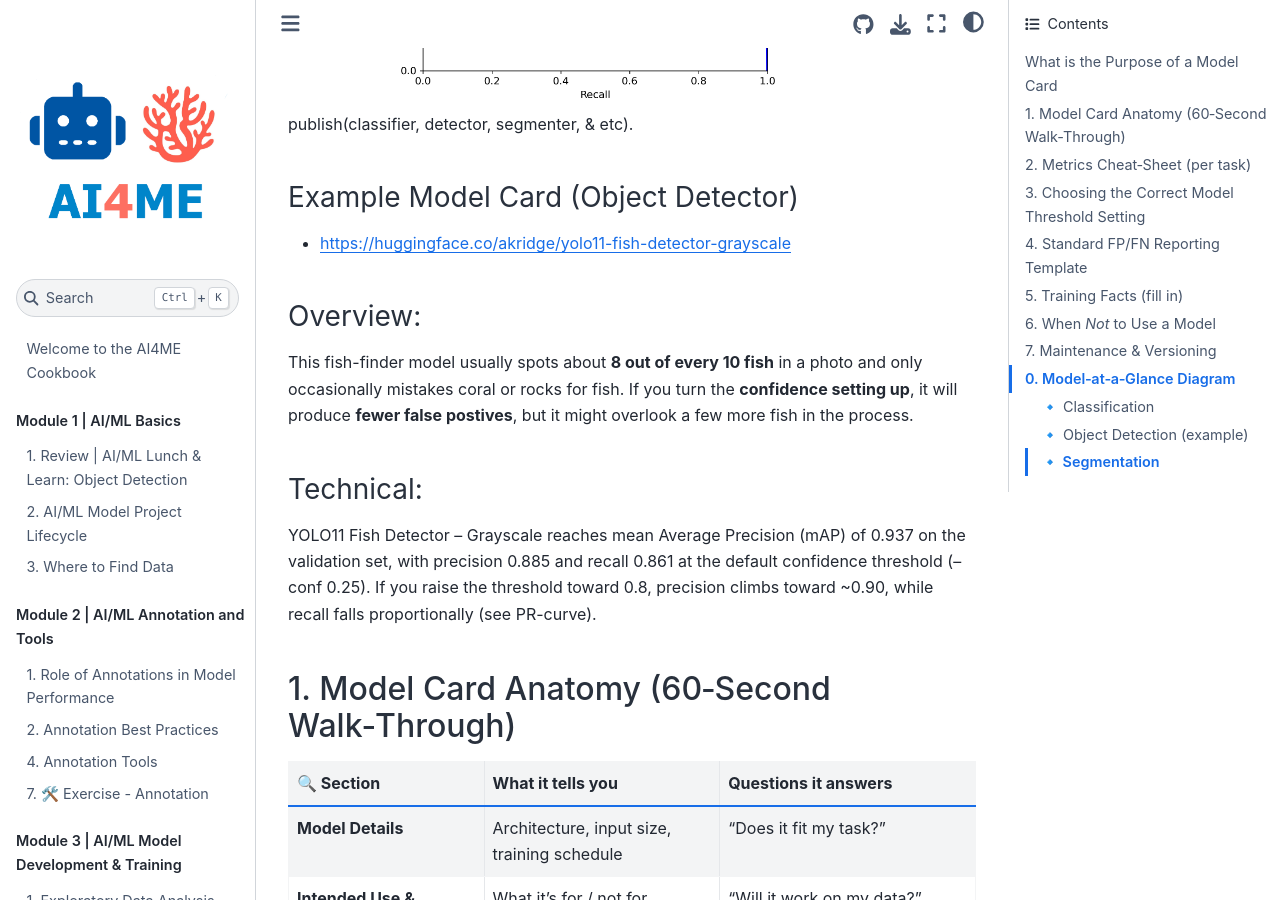
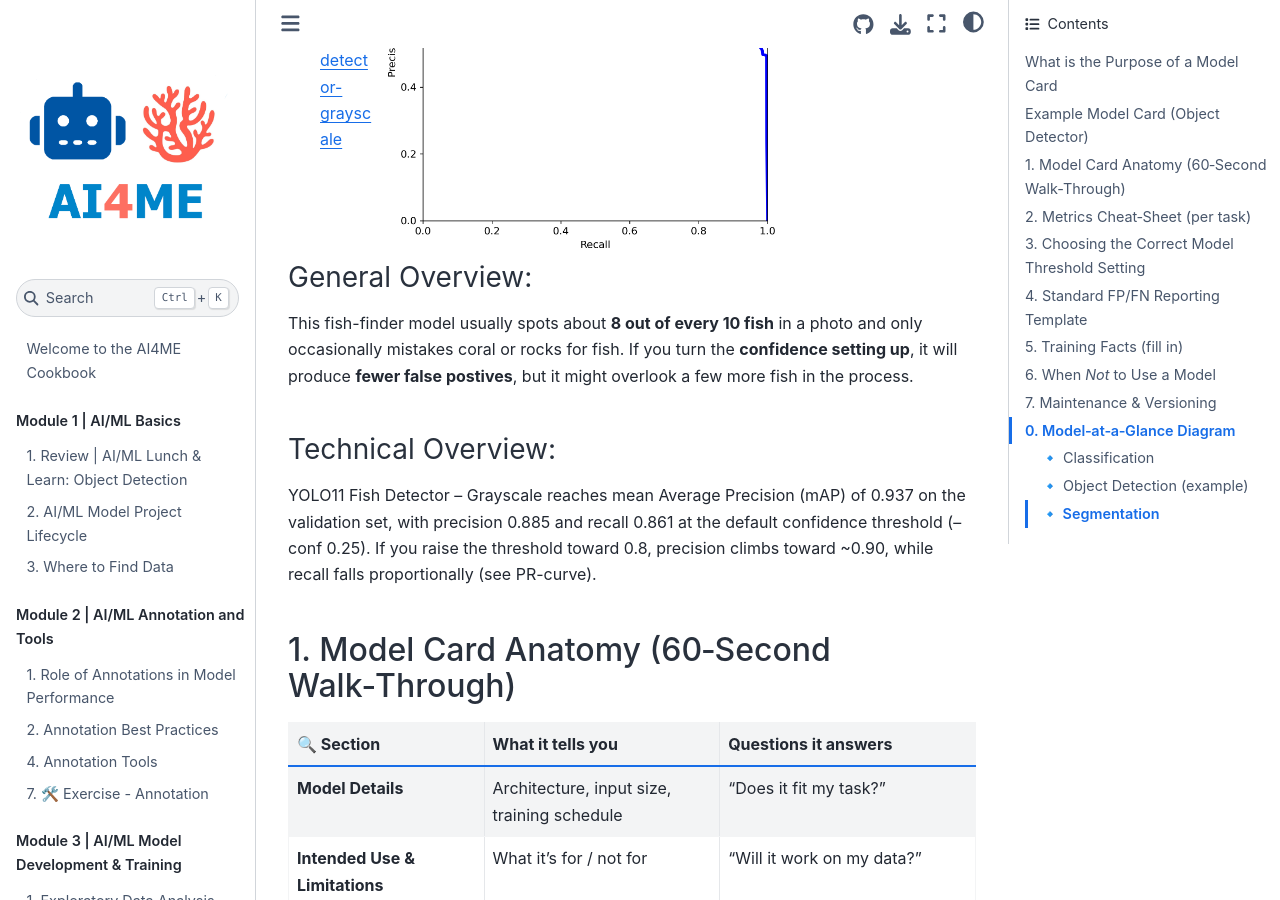
Before and after one commit to MichaelAkridge-NOAA/ai4me-cookbook, a Jupyter Book: the page built from content/04_model_card.md, in a window 1280 px wide and 900 px high, scrolled down 551 px. Built offline with Jupyter Book 1.0.4 settings and Sphinx 7.4.7 and the Sphinx Book theme 1.1.4, drawn with Linux system fonts in a browser that asks for light colours; pages that are not in the unit, such as notebooks, are missing from menus.

Commit message:
Update 04_model_card.md

```diff
--- a/content/04_model_card.md
+++ b/content/04_model_card.md
@@ -1,12 +1,12 @@
 # Model Card – One‑Page Quick Guide
 ## What is the Purpose of a Model Card
+To give users a consistent, one‑glance explainer for **any** AI model you publish(classifier, detector, segmenter, & etc).
+## Example Model Card (Object Detector)
 <a href="" target="_blank"><img src="https://github.com/MichaelAkridge-NOAA/ai4me-cookbook/blob/7e2bbf26ff973343e912faab61650c04b2d6cd98/content/05_module/PR_curve.png" align="right" alt="logo" width="600"/></a>
-To give users a consistent, one‑glance explainer for **any** AI model you publish(classifier, detector, segmenter, & etc).
-### Example Model Card (Object Detector)
 - https://huggingface.co/akridge/yolo11-fish-detector-grayscale
-### Overview:
+### General Overview:
 This fish-finder model usually spots about **8 out of every 10 fish** in a photo and only occasionally mistakes coral or rocks for fish. If you turn the **confidence setting up**, it will produce **fewer false postives**, but it might overlook a few more fish in the process.
-### Technical:
+### Technical Overview:
 YOLO11 Fish Detector – Grayscale reaches mean Average Precision (mAP) of 0.937 on the validation set, with precision 0.885 and recall 0.861 at the default confidence threshold (--conf 0.25). If you raise the threshold toward 0.8, precision climbs toward ~0.90, while recall falls proportionally (see PR-curve).
 
 
```
